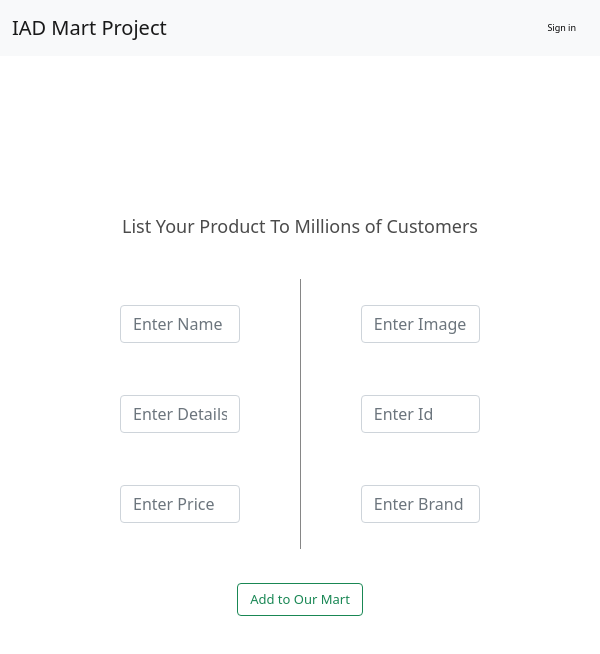
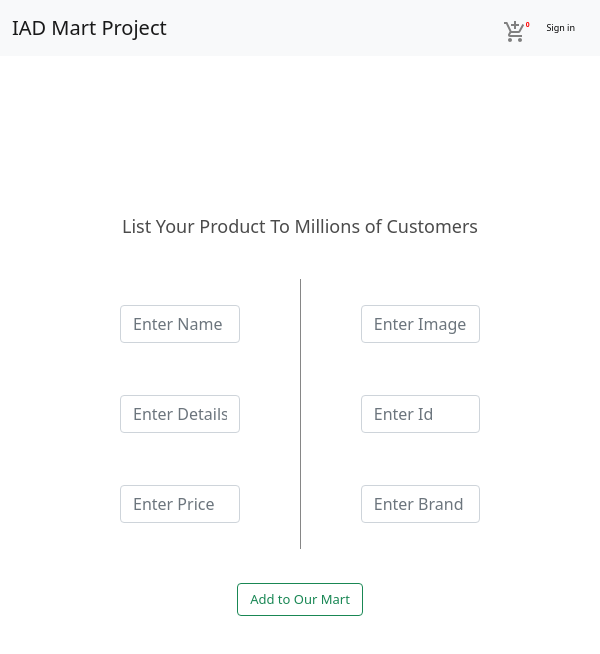
Before and after one commit to MehdiRazaNaqvi/mart, a React (Create React App) app: page /mart/add in a window 600 px wide. Shown: the top 654 px of the page. Built offline with nearby package versions, Linux system fonts and the light colour scheme.

Commit message:
cart added

```diff
--- a/src/components/Details.jsx
+++ b/src/components/Details.jsx
@@ -29,7 +29,16 @@ const Details = (props) => {
         <div className={props.darktheme ? "one dark" : "one"} >
 
 
-                <Example/>
+            <div className="nav">
+
+
+                <Example />
+            </div>
+
+
+
+
+
 
             <div className="details_div">
 
--- a/src/components/load.jsx
+++ /dev/null
@@ -1,19 +0,0 @@
-import BadgeAvatars from "./navbar"
-
-const App = () => {
-
-return(
-    <div>
-
-            <BadgeAvatars/>
-
-    </div>
-)
-
-}
-
-
-
-
-
-export default App
--- a/src/components/nav.jsx
+++ b/src/components/nav.jsx
@@ -14,7 +14,7 @@ import {
 import { useNavigate } from 'react-router-dom';
 import { getitems, dark_red, google_login } from '../store/action/action';
 
-
+import AddShoppingCartOutlinedIcon from '@mui/icons-material/AddShoppingCartOutlined';
 
 
 
@@ -31,7 +31,7 @@ const Example = (props) => {
   let navigate = useNavigate();
 
 
-  // console.log(props.user)
+  console.log(props.cart)
 
 
   return (
@@ -41,8 +41,16 @@ const Example = (props) => {
         <NavbarBrand onClick={() => navigate("/mart")} >IAD Mart Project</NavbarBrand>
 
 
-        { props.user.name ==""? <button className="btn signbtn btn-outline-light" onClick={() => props.google_login()} >Sign in</button> : <img className='choti_img signimg' src={props.user.photo} /> }
+        <div className='navright' >
 
+          <button type="button" class="btn cartnav cartnav1 btn-outline-primary">
+            <AddShoppingCartOutlinedIcon className='actualcart' /> <span class="badge badge-light">{props.cart.length}</span>
+
+          </button>
+
+
+          {props.user.name == "" ? <button className="btn signbtn btn-outline-light" onClick={() => props.google_login()} >Sign in</button> : <img className='choti_img signimg' src={props.user.photo} />}
+        </div>
 
         {/* <NavbarToggler /> */}
 
@@ -80,7 +88,15 @@ const Example = (props) => {
 
             <NavItem className='user nav2' >
 
-              {props.user.name !== "" ? props.user.name : null}
+              <button type="button" class="btn cartnav btn-outline-primary">
+                <AddShoppingCartOutlinedIcon /> <span class="badge badge-light">{props.cart.length}</span>
+
+              </button>
+
+
+
+
+              {/* {props.user.name !== "" ? props.user.name : null} */}
               {props.user.name !== "" ? <img className='choti_img' src={props.user.photo} /> : null}
 
             </NavItem>
@@ -106,7 +122,7 @@ const mapDispatchToProps = (dispatch) => ({
 
 const mapStateToProps = (state) => ({
   user: state.user,
-  cart : state.cart
+  cart: state.cart
 })
 
 
--- a/src/css/App.css
+++ b/src/css/App.css
@@ -16,6 +16,8 @@ body {
   display: flex;
   flex-direction: column;
   justify-content: center;
+
+
 }
 
 
@@ -196,6 +198,8 @@ span {
 
 
 
+
+
 .search {
   display: flex;
   justify-content: center;
@@ -241,8 +245,8 @@ span {
 
 .nav {
   width: 100%;
-  /* height: 20%; */
-  height: min-content;
+  /* height: 5%; */
+  /* height: min-content; */
   background-color: pink;
 
 
@@ -251,12 +255,13 @@ span {
 .navbarr {
   width: 100vw;
   height: 100%;
+  background-color: red;
 }
 
 
 
 .ml-auto {
-  width: 100%;
+  width: 97%;
   /* background-color : blue; */
   display: flex;
   justify-content: space-between;
@@ -283,17 +288,17 @@ span {
 }
 
 
-.btn-outline-secondary{
+.btn-outline-secondary {
   border: none;
 }
 
-.btn-outline-secondary:hover{
+.btn-outline-secondary:hover {
   background-color: transparent;
   color: black;
 
 }
 
-.btn-outline-secondary::after{
+.btn-outline-secondary::after {
   background-color: transparent;
   color: black;
 
@@ -312,7 +317,29 @@ span {
 
 
 
-.signbtn , .signimg{
+
+
+
+
+.badge{
+  display: inline;
+  color: red;
+  left: -6px;
+}
+
+
+.cartnav{
+  /* background-color: pink; */
+  width: 10vw;
+  height: 4vh;
+  font-size: xx-small;
+  border: none;
+  color: grey;
+
+}
+
+
+.signbtn , .cartnav1 , .signimg {
   display: none;
 }
 
@@ -323,6 +350,13 @@ span {
 
 @media screen and (min-width: 600px) and (max-width: 767px) {
 
+
+  .navbarr{
+    display: flex;
+    justify-content: center ;
+    background-color: red;
+  }
+
   .left,
   .right {
     display: none;
@@ -332,13 +366,22 @@ span {
     width: 100%;
 
   }
-  .signbtn{
-    display: block;
+
+  .signbtn {
+    display: inline;
     font-size: small;
     color: black;
   }
 
-  .signimg{
+  .signimg {
+    display: flex;
+  }
+
+  .cartnav1{
+    display: flex;
+  }
+
+  .navright{
     display: flex;
   }
 
@@ -350,7 +393,7 @@ span {
   .search {
     /* background-color: lightblue; */
     width: 100%;
-    height: 20%;
+    height: 12%;
     display: flex;
     align-items: center;
 
@@ -368,13 +411,13 @@ span {
   }
 
   .price {
-    font-size: 0.3rem;
+    font-size: 0.5rem;
   }
 
   .main {
     grid-template-columns: repeat(2, 1fr);
-    grid-auto-flow: row;
-    /* grid-template-rows: repeat(9, 1fr); */
+    /* grid-auto-flow: row; */
+    /* grid-template-rows: repeat(7, 1fr); */
     /* background-color: red; */
     row-gap: 2px;
     column-gap: 2px;
@@ -382,7 +425,7 @@ span {
 
 
   .main {
-    height: 80%;
+    height: 88%;
   }
 
   .center {
@@ -398,18 +441,37 @@ span {
   }
 
   .signbtn {
-    display: block;
+    display: flex;
     font-size: xx-small;
-    border: none;
+    /* border: none; */
     color: black;
   }
 
 
-  .signimg{
+  .signimg {
     display: flex;
     width: 8%;
     height: 5%;
   }
 
 
+
+.cartnav1{
+  display: flex;
+  width: 7vw;
+  height: 2vh;
 }
+
+
+
+
+
+.navright{
+  display: flex;
+  justify-content: space-between;
+}
+
+
+
+
+}
--- a/src/css/details.css
+++ b/src/css/details.css
@@ -1,6 +1,3 @@
-
-
-
 .one {
     width: 100vw;
     height: 100vh;
@@ -13,9 +10,9 @@
 }
 
 
-.details_div{
+.details_div {
     width: 100%;
-    height: 100%;
+    /* height: 100%; */
     /* background-color: red; */
     display: flex;
     padding-top: 20vh;
@@ -158,7 +155,10 @@ h1 {
 
 
 
-.dark h1 , .dark h2 , .dark h3 , .dark h4 {
+.dark h1,
+.dark h2,
+.dark h3,
+.dark h4 {
     color: white;
 }
 
@@ -166,6 +166,15 @@ h1 {
 
 
 
+
+.nav {
+    width: 100%;
+    /* height: 5%; */
+    height: min-content;
+    background-color: pink;
+
+
+  }
 
 
 
@@ -181,60 +190,76 @@ h1 {
 
 @media only screen and (max-width: 600px) {
 
-.one{
+    .one {
         /* background-color: yellow; */
         align-items: center;
 
     }
 
-.details_div{
+    .details_div {
+
 
         width: 100vw;
-    /* height: 80vh; */
+        /* height: min-content; */
+        height: 100%;
+
+
         /* background-color: pink; */
         flex-direction: column;
         align-items: center;
         justify-content: flex-start;
-    padding: 0;
+        margin: 0px;
     }
 
-.content , .pic{
+    .content,
+    .pic {
         width: 70%;
-    height: 50vh;
         border: none;
         /* background-color: red; */
 
     }
 
-  .content{
+    .content {
+
         height: 40vh;
     }
 
-  .itemm{
+    .pic {
+        margin-top: -130px;
+
+        height: 40vh;
+    }
+
+
+
+    .itemm {
         height: 20%;
     }
 
-  h4{
+    h4 {
         font-size: 5px;
     }
-  h1{
+
+    h1 {
         font-size: large;
     }
-  h3{
+
+    h3 {
         font-size: x-small;
     }
 
-  h2{
+    h2 {
         font-size: small;
     }
 
-  .item_sl{
+    .item_sl {
 
         border-left: 1px solid orange;
     }
 
 
-.add_btn , .back_btn{
+    .add_btn,
+    .back_btn {
         font-size: 0.4rem;
         /* padding: 0; */
         /* margin: 0; */
--- a/src/store/action/action.jsx
+++ b/src/store/action/action.jsx
@@ -1,7 +1,7 @@
 
 import { database, auth } from "../../firebase/firebase"
 
-import { ref, onValue, set, get, child , getDatabase } from "firebase/database";
+import { ref, onValue, set, get, child, getDatabase } from "firebase/database";
 
 import { signInWithPopup, GoogleAuthProvider } from "firebase/auth";
 
@@ -43,6 +43,8 @@ const getitems = () => {
 
     return (dispatch) => {
 
+        console.log("chalrha")
+
 
         // const starCountRef = ref(database, 'items/');
         // onValue(starCountRef, (snapshot) => {
@@ -58,22 +60,42 @@ const getitems = () => {
 
 
 
-        const dbRef = ref(getDatabase());
-        get(child(dbRef, `items/`)).then((snapshot) => {
-            if (snapshot.exists()) {
-                // console.log(snapshot.val());
+        // const dbRef = ref(getDatabase());
+        // get(child(dbRef, `items/`)).then((snapshot) => {
+        //     if (snapshot.exists()) {
+        //         // console.log(snapshot.val());
 
-                const fbdata = Object.values(snapshot.val())
-                // console.log(fbdata)
+        //         const fbdata = Object.values(snapshot.val())
+        //         // console.log(fbdata)
+        //     dispatch({ type: "firebase", payload: fbdata })
+
+        //     } else {
+        //         console.log("No data available");
+        //     }
+        // }).catch((error) => {
+        //     console.error(error);
+        // });
+
+
+
+
+
+
+        const db = getDatabase();
+
+
+        return onValue(ref(db, '/items/'), (snapshot) => {
+            const fbdata = Object.values(snapshot.val() );
+
+
+            // console.log(fbdata)
             dispatch({ type: "firebase", payload: fbdata })
 
-            } else {
-                console.log("No data available");
-            }
-        }).catch((error) => {
-            console.error(error);
+
+
+        }, {
+            onlyOnce: true
         });
-
 
 
 
@@ -169,7 +191,7 @@ const writeUserData = (data) => {
 const add_to_cart = (v) => {
     return (dispatch) => {
 
-        dispatch({type : "add_to_cart" , payload : v})
+        dispatch({ type: "add_to_cart", payload: v })
     }
 }
 
```
Also changed, not shown: src/components/App.jsx (+3 -4 lines), src/css/add.css (line endings or trailing spaces). Lines whose indentation alone changed are shown as unchanged.
